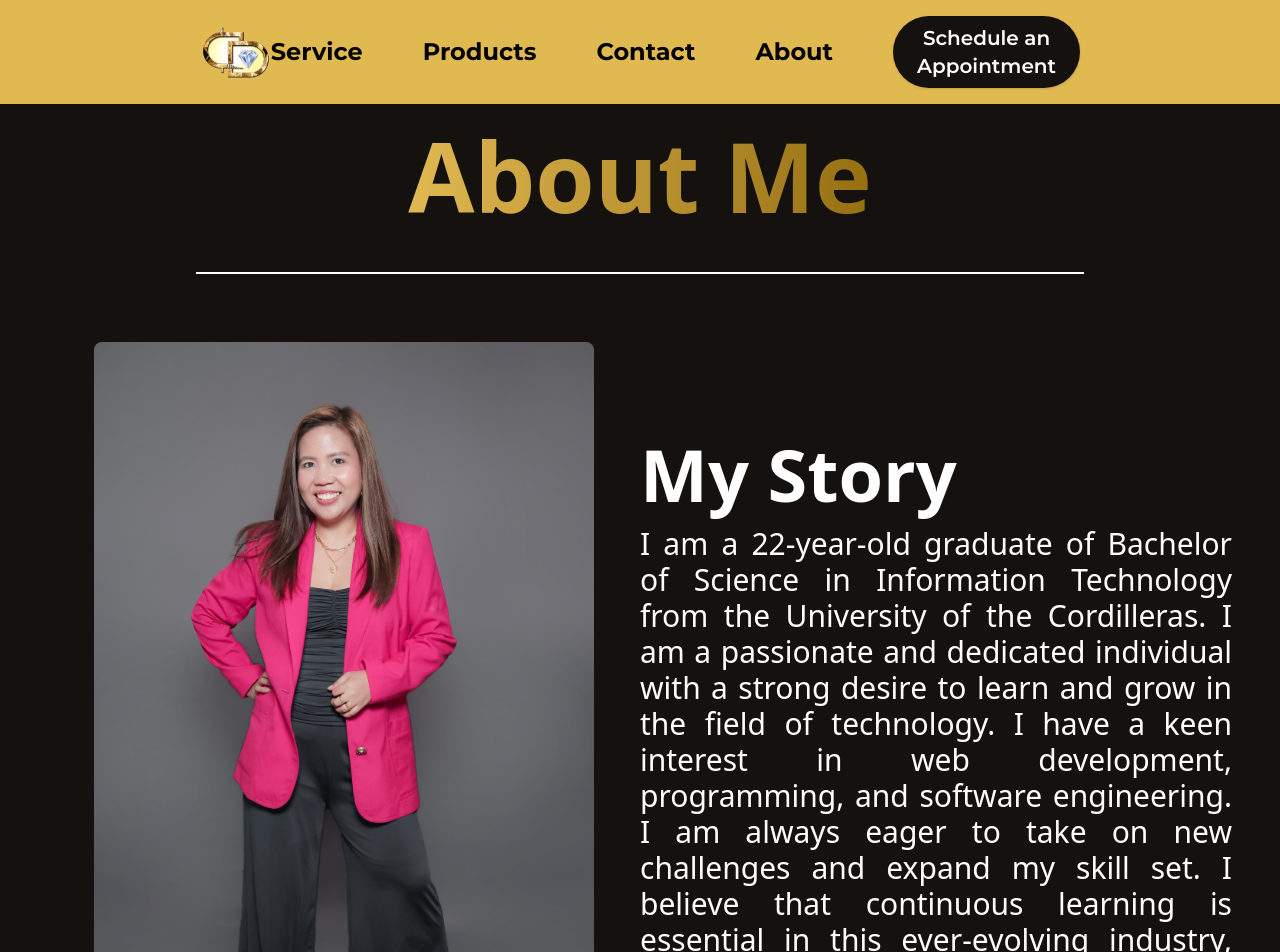
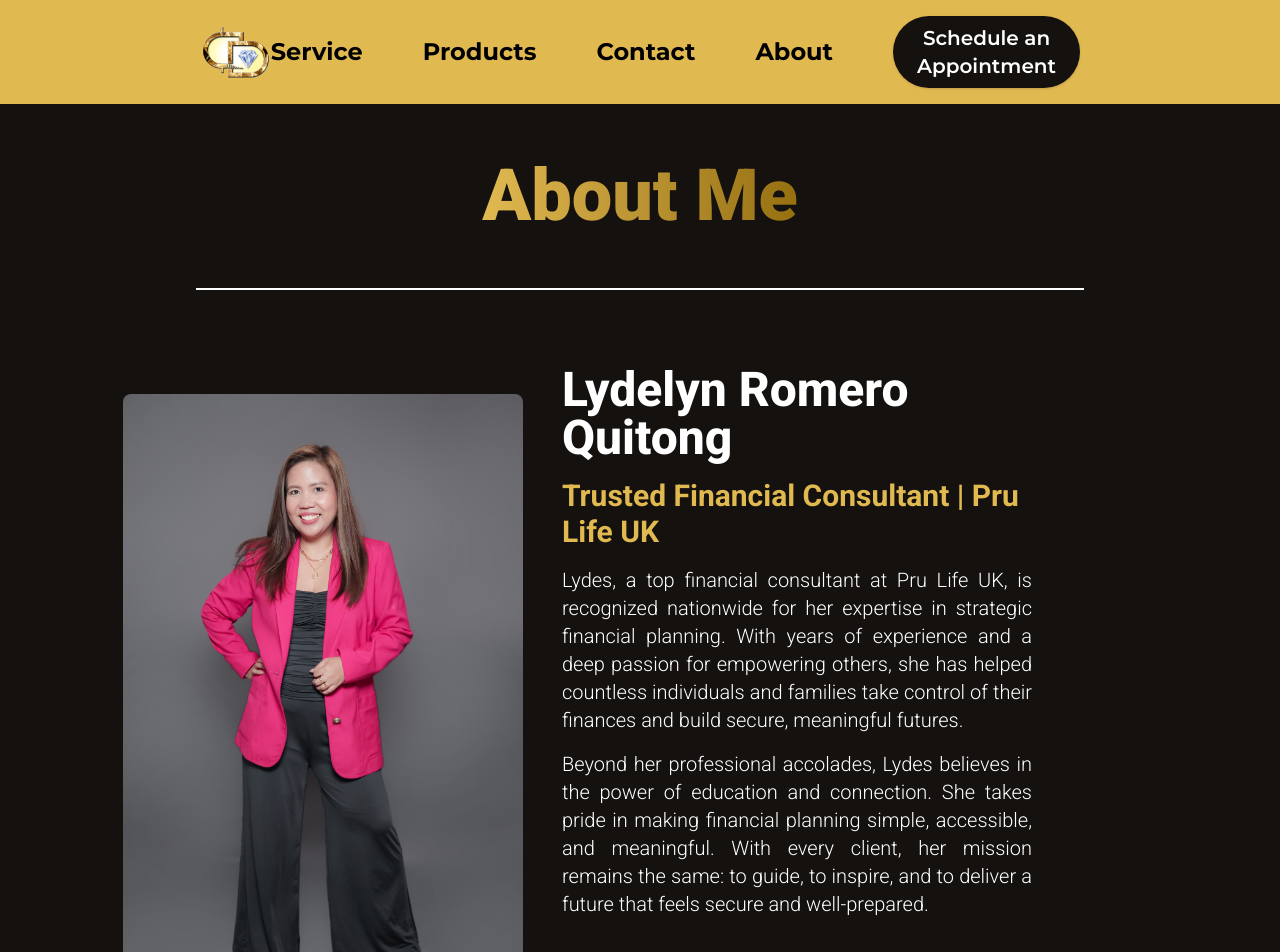
Before and after one commit to Ruthskery/pru_lydes, a Next.js app: page /me in a window 1280 px wide. Shown: the top 952 px of the page. Built offline with nearby package versions, Linux system fonts and the light colour scheme.

Commit message:
About Content and Margin fix

```diff
--- a/about/hero.tsx
+++ b/about/hero.tsx
@@ -1,49 +1,61 @@
 import React from 'react';
 import Image from 'next/image';
-
 import lydes from '../public/src/aboutme.jpg';
 
 const Hero = () => {
   return (
-    <section className='flex flex-col items-center justify-center bg-[#14110F] p-6 md:p-12'>
+    <section className="flex flex-col items-center justify-center bg-[#14110F] px-4 py-10 sm:px-6 md:px-12">
 
-      {/* Title and Line Break */}
-      <div className='flex flex-col items-center justify-center mt-20 mb-10'>
-        <h1 className="text-8xl font-black bg-gradient-to-r from-[#E1B951] to-[#96700f] bg-clip-text text-transparent">
+      {/* Title */}
+      <div className="text-center mt-30 mb-6 md:mt-30 md:mb-10">
+        <h1 className="text-4xl sm:text-6xl md:text-7xl font-black bg-gradient-to-r from-[#E1B951] to-[#96700f] bg-clip-text text-transparent">
           About Me
         </h1>
       </div>
 
-      {/* Line break after title */}
-        <hr className="my-2 border-t-2 border-white w-3/4" />
+      {/* Top Line Break */}
+      <hr className="my-4 border-t-2 border-white w-3/4" />
 
-      {/* Image and Content in 2 columns */}
-      <div className='grid grid-cols-1 md:grid-cols-2 mt-15 mb-15'>
-        {/* Image Column */}
-        <div className='flex justify-center items-center'>
+      {/* Image and Content */}
+      <div className="grid grid-cols-1 md:grid-cols-2 gap-1 mt-10 md:mt-[60px] md:mb-[60px] md:mr-[200px] md:ml-[40px] items-center">
+
+        {/* Image */}
+        <div className="flex justify-center">
           <Image
             src={lydes}
             alt="Lydes"
-            className='object-contain rounded-lg'
-            width={500}
-            height={500}
+            className="rounded-lg object-cover"
+            width={400}
+            height={400}
+            priority
           />
         </div>
 
-        {/* Content Column */}
-        <div className='flex flex-col justify-center items-start space-y-4'>
-          <p className="font-extrabold text-white text-5xl sm:text-6xl text-center md:text-7xl">
-            My Story
+        {/* Content */}
+        <div className="flex flex-col space-y-4 text-white">
+          <h2 className="text-3xl sm:text-4xl md:text-5xl font-extrabold text-center md:text-left">
+            Lydelyn Romero Quitong
+          </h2>
+          <h3 className="text-xl sm:text-2xl md:text-3xl font-bold text-[#E1B951] text-center md:text-left">
+            Trusted Financial Consultant | Pru Life UK
+          </h3>
+          <p className="text-base sm:text-lg md:text-xl font-light text-justify">
+            Lydes, a top financial consultant at Pru Life UK, is recognized nationwide for her expertise in strategic financial planning. With years of experience and a deep passion for empowering others, she has helped countless individuals and families take control of their finances and build secure, meaningful futures.
           </p>
-          <p className="font-extralight text-white text-justify text-lg sm:text-xl md:text-3xl">
-            I am a 22-year-old graduate of Bachelor of Science in Information Technology from the University of the Cordilleras. I am a passionate and dedicated individual with a strong desire to learn and grow in the field of technology. I have a keen interest in web development, programming, and software engineering. I am always eager to take on new challenges and expand my skill set. I believe that continuous learning is essential in this ever-evolving industry, and I am committed to staying up-to-date with the latest trends and technologies.
+          <p className="text-base sm:text-lg md:text-xl font-light text-justify">
+            Beyond her professional accolades, Lydes believes in the power of education and connection. She takes pride in making financial planning simple, accessible, and meaningful. With every client, her mission remains the same: to guide, to inspire, and to deliver a future that feels secure and well-prepared.
+          </p>
+          <p className="italic text-white text-justify text-sm sm:text-base md:text-lg mt-4">
+            “Your dreams matter. Let’s turn them into a plan—and that plan into peace of mind.”
+          </p>
+          <p className="text-sm sm:text-base md:text-lg text-white text-justify">
+            - Lydelyn Romero Quitong
           </p>
         </div>
       </div>
 
-         {/*Bottom Line Break */}
-          <hr className="my-2 border-t-2 border-white w-3/4" />
-
+      {/* Bottom Line Break */}
+      <hr className="my-10 border-t-2 border-white w-3/4" />
     </section>
   );
 };
--- a/styles/globals.css
+++ b/styles/globals.css
@@ -1,17 +1,19 @@
 @import "tailwindcss";
 
+/* Set root variables */
 :root {
   --background: #ffffff;
   --foreground: #171717;
+  --font-roboto: 'Roboto', sans-serif;
+  --font-montserrat: 'Montserrat', sans-serif;
 }
 
-@theme inline {
-  --color-background: var(--background);
-  --color-foreground: var(--foreground);
-  --font-sans: var(--font-geist-sans);
-  --font-mono: var(--font-geist-mono);
+/* Apply the default font family (Roboto) to body */
+body {
+  font-family: var(--font-roboto), sans-serif; /* Default to Roboto */
 }
 
+/* Media query for dark mode */
 @media (prefers-color-scheme: dark) {
   :root {
     --background: #0a0a0a;
@@ -19,13 +21,13 @@
   }
 }
 
-
-
+/* General HTML styles */
 html {
   scroll-behavior: smooth;
   user-select: none;
 }
 
+/* Keyframes for animation */
 @keyframes scroll {
   0% { transform: translateX(0); }
   100% { transform: translateX(-50%); }
@@ -35,9 +37,11 @@ html {
   animation: scroll 20s linear infinite;
 }
 
+/* Hide scrollbar */
 .scrollbar-hide::-webkit-scrollbar {
   display: none;
 }
+
 .scrollbar-hide {
   -ms-overflow-style: none;
   scrollbar-width: none;
```
